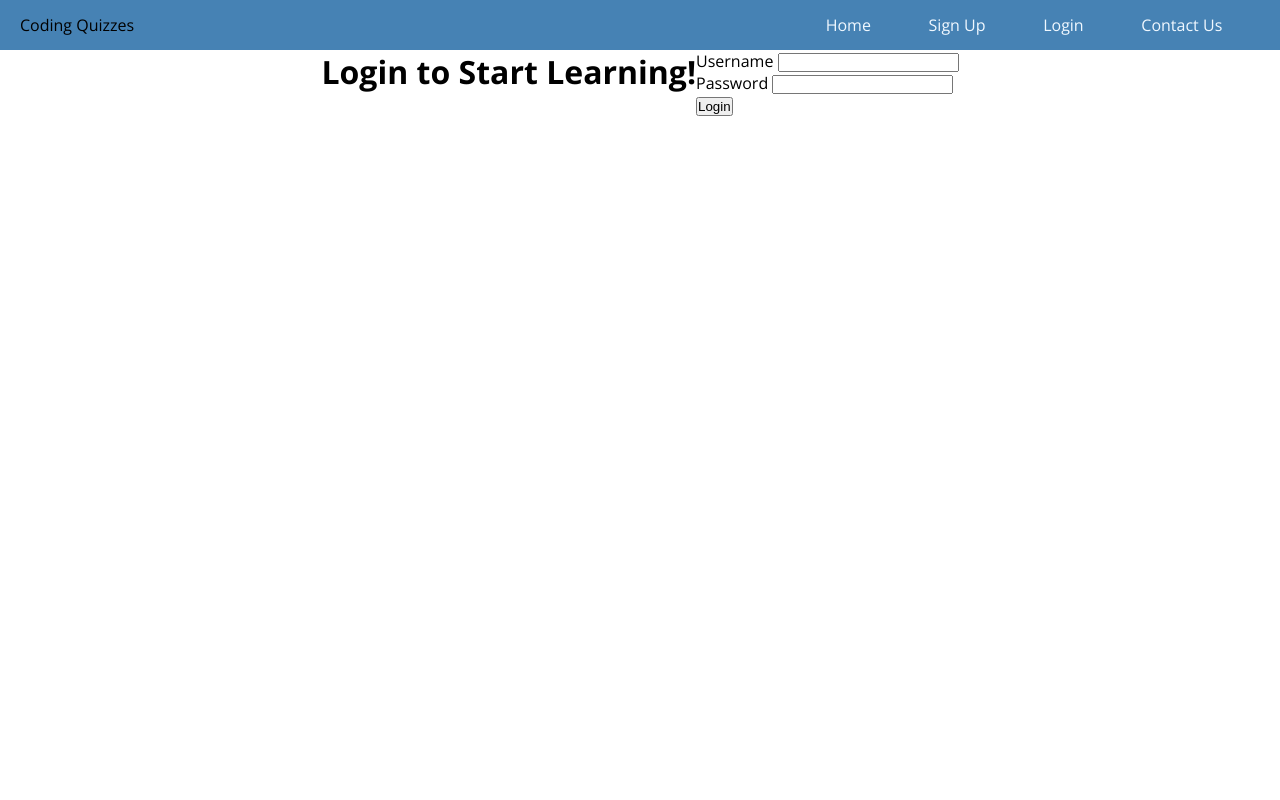
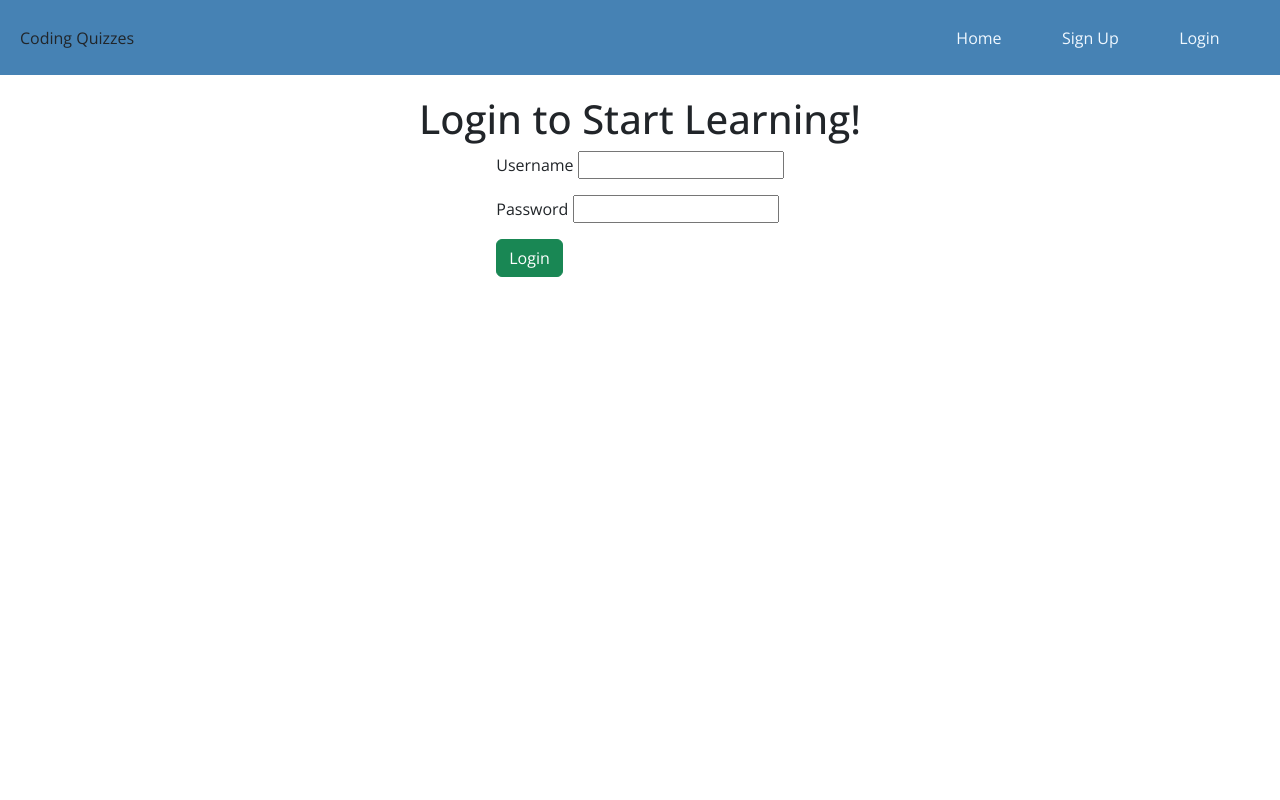
Before and after one commit to rnbrietzke10/coding-quiz-app, a Flask app: page /login in a window 1280 px wide. Run offline with Flask 2, Linux system fonts and the light colour scheme; some libraries are stand-ins or nearby versions.

Commit message:
add logic for nav bar to show logout and profile picture when user is logged in, add bootstrap for basic styling of flash messages and buttons

```diff
--- a/app.py
+++ b/app.py
@@ -92,7 +92,7 @@ def user_login_route():
         if user:
             login_user(user)
             flash(f"Welcome Back, {user.first_name}!", "success")
-            return redirect(f"/users/{user.id}")
+            return redirect(f"/users/dashboard/{user.id}")
         flash("Invalid credentials.", 'danger')
     return render_template("login_page.html", form=form)
 
@@ -105,7 +105,7 @@ def logout_route():
     return redirect('/')
 
 
-@app.route('/users/<int:id>')
+@app.route('/users/profile/<int:id>')
 def user_home_page(id):
     """Route user to home page of specified user if friends with user or in study group with user
     if the user is not logged in redirect to home page
@@ -116,10 +116,14 @@ def user_home_page(id):
 
     return redirect("/")
 
+
 @app.route('/users/dashboard/<int:id>')
 def user_dashboard(id):
     """Route user to dashboard if logged in user is authenticated.
     If the user is not logged or trying to get to another user's dashboard redirect them to the home page
     """
+    user = User.query.get_or_404(id)
+    if user:
+        return render_template("user_homepage.html", user=user)
 
     return redirect("/")
--- a/static/app.css
+++ b/static/app.css
@@ -1,40 +1,51 @@
-*{
+* {
     box-sizing: border-box;
     margin: 0;
     padding: 0;
 
 }
 
-.container{
+.wrapper {
     width: 100%;
     height: 100vh;
     font-family: 'Open Sans', sans-serif;
 }
+
 .content {
+    margin-top: 20px;
     display: flex;
-    justify-content: center;
+    align-items: center;
+    flex-direction: column;
 }
 
-.outer-nav-container{
+.outer-nav-container {
     display: flex;
     justify-content: space-between;
     background-color: steelblue;
     align-items: center;
-    height: 50px;
+    height: 75px;
 }
+
 .nav-heading-container {
- margin-left: 20px;
+    margin-left: 20px;
 }
+
 .nav-links-container {
     display: flex;
-    min-width: 40%;
+    min-width: 30%;
     justify-content: space-evenly;
+    align-items: center;
 }
 
-.nav-links{
+.nav-links {
     text-decoration: none;
     color: aliceblue;
 
+}
+
+#nav-profile-image {
+    height: 50px;
+    width: 50px;
 }
 
 
@@ -44,17 +55,21 @@
     padding: 10px;
     width: 80%;
     display: flex;
-    justify-content: flex-end;
+    flex-direction: column;
+    align-items: flex-end;
     height: 200px;
     background-color: dodgerblue; /*NEED TO CHANGE USING TO ADJUST LAYOUT*/
 
+}
+
+.circular-profile-image {
+    object-fit: cover;
+    object-position: top;
+    border-radius: 50%;
 }
 
 .user-profile-image {
     margin-left: 25px;
     height: 100px;
     width: 100px;
-    object-fit: cover;
-    object-position: top;
-    border-radius: 50%;
 }
--- a/templates/base.html
+++ b/templates/base.html
@@ -4,22 +4,42 @@
     <meta charset="UTF-8"/>
     <meta http-equiv="X-UA-Compatible" content="IE=edge"/>
     <meta name="viewport" content="width=device-width, initial-scale=1.0"/>
+    <link
+            rel="stylesheet"
+            href="https://unpkg.com/bootstrap/dist/css/bootstrap.css"
+    />
+    <script src="https://unpkg.com/jquery"></script>
+    <script src="https://unpkg.com/popper"></script>
+    <script src="https://unpkg.com/bootstrap"></script>
     <link rel="preconnect" href="https://fonts.googleapis.com">
     <link rel="preconnect" href="https://fonts.gstatic.com" crossorigin>
     <link href="https://fonts.googleapis.com/css2?family=Open+Sans:wght@400;500;700&display=swap" rel="stylesheet">
-    <link rel="stylesheet" href="../static/app.css">
+    <link rel="stylesheet" type="text/css" href="{{ url_for('static', filename='app.css') }}"/>
+    {#    <link rel="stylesheet" href="../static/app.css">#}
     <title>{% block title %}{% endblock %}</title>
 </head>
 <body>
-<div class="container">
+<div class="wrapper">
     <nav class="outer-nav-container">
         <div class="nav-heading-container">Coding Quizzes</div>
 
         <div class="nav-links-container">
             <a href="/" class="nav-links">Home</a>
-            <a href="/signup" class="nav-links">Sign Up</a>
-            <a href="/login" class="nav-links">Login</a>
-            <a href="/contact" class="nav-links">Contact Us</a>
+            {% if not g.user %}
+                <a href="/signup" class="nav-links">Sign Up</a>
+                <a href="/login" class="nav-links">Login</a>
+            {% else %}
+
+                {#                <a href="/users/dashboard/{{g.user.id}}"  class="nav-links" >New Message</a>#}
+                <a href="/logout" class="nav-links">Log out</a>
+                <a href="/users" class="nav-links">Users</a>
+                <a href="/users/dashboard/{{ g.user.id }}" class="nav-links">
+                    <img src="{{ g.user.image_url }}" alt="{{ g.user.username }}" class="circular-profile-image"
+                         id="nav-profile-image"/>
+                </a>
+
+            {% endif %}
+
         </div>
     </nav>
     <div class="content">
--- a/templates/login_page.html
+++ b/templates/login_page.html
@@ -4,6 +4,6 @@
 
 <form method="post">
   {% include "_form.html" %}
-  <button class="btn" type="submit">Login</button>
+  <button class="btn btn-success" type="submit">Login</button>
 </form>
 {% endblock %}
--- a/templates/user_homepage.html
+++ b/templates/user_homepage.html
@@ -2,7 +2,7 @@
 content %}
 <div class="user-profile-heading">
 <h1>{{ user.first_name }} {{ user.last_name }}</h1>
-    <img src="{{ user.image_url }}" alt="{{ user.first_name }}'s profile picture" class="user-profile-image">
+    <img src="{{ user.image_url }}" alt="{{ user.first_name }}'s profile picture" class="user-profile-image circular-profile-image">
 </div>
 
 
```
